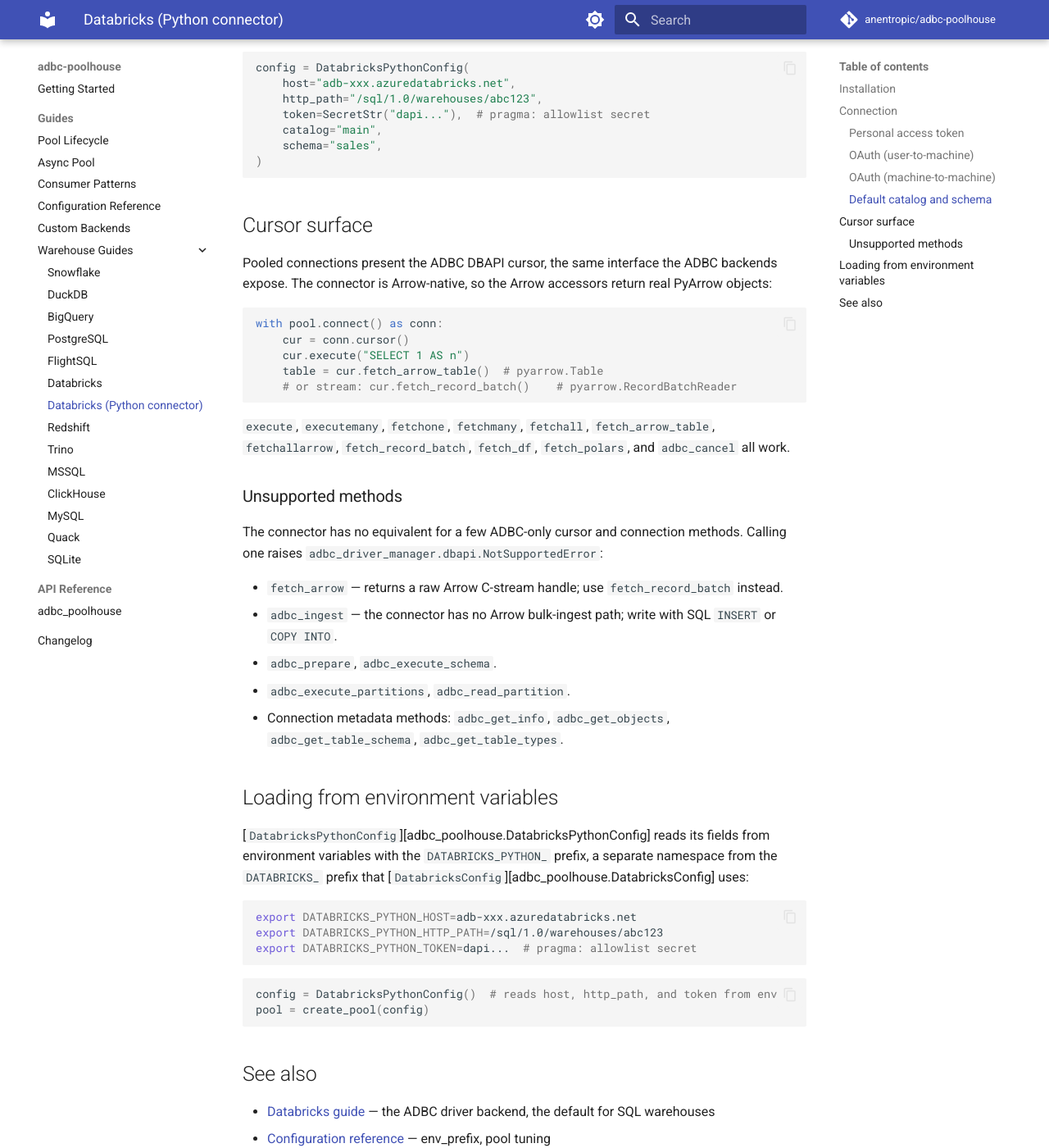
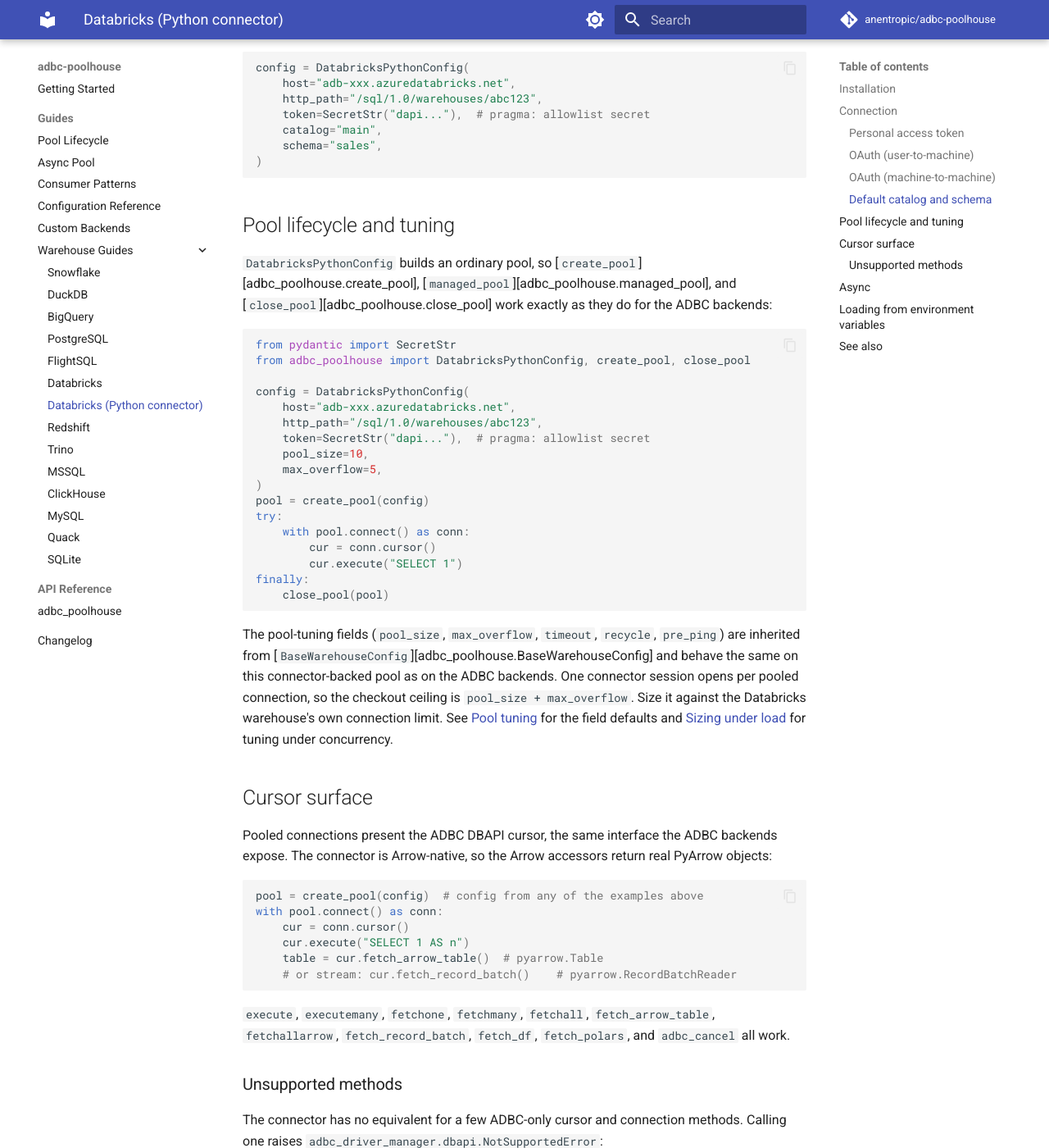
Before and after one commit to anentropic/adbc-poolhouse, an MkDocs documentation site: the page built from docs/src/guides/databricks-python.md, in a window 1280 px wide and 1400 px high, scrolled down 1959 px. Shown: the whole window at 82% size. Built offline with MkDocs 1.6.1 and Material for MkDocs 9.7.7, drawn with Linux system fonts in a browser that asks for light colours; comment, search, counter and statistics services are not loaded; some of the changed text lies outside the part shown.

Commit message:
docs: thread DatabricksPythonConfig through shared guides + async
Doc-review follow-up for the Databricks Python connector backend. The new
guide was strong on its own but the backend was missing from the cross-cutting
docs, and async support for it was undocumented (and contradicted by async.md).

- databricks-python.md: add "Pool lifecycle and tuning" section (full
  create_pool -> connect -> close_pool arc, confirms inherited tuning fields,
  one connector session per pooled connection) and an "Async" section
  (runnable create_async_pool example + NotSupportedError caveat); reground the
  ODBC claim on the attestable Thrift fact; make the cursor snippet self-contained.
- async.md: note the wrapper accepts DatabricksPythonConfig but that non-ADBC
  backend raises NotSupportedError for the adbc_* methods, reconciling the
  previously latent contradiction.
- configuration.md: add DATABRICKS_PYTHON_ env-prefix row.
- pool-lifecycle.md: add to backend list (13 -> 14); fix the follow-on claim
  that every config builds ADBC kwargs.
- index.md: add to install table and PyPI config-class list.

mkdocs build --strict passes.

Co-Authored-By: Claude Opus 4.8 (1M context) <noreply@anthropic.com>
Claude-Session: https://claude.ai/code/session_01P9BVYgaFDFq7bwFNBxe15C

````diff
--- a/docs/src/guides/databricks-python.md
+++ b/docs/src/guides/databricks-python.md
@@ -6,9 +6,9 @@ the connector's Statement Execution ("kernel") path rather than Thrift.
 
 Most workloads should use [`DatabricksConfig`][adbc_poolhouse.DatabricksConfig], which
 runs on the ADBC driver and is the default choice for SQL warehouses. Reach for
-`DatabricksPythonConfig` only when you need the non-Thrift path — in particular
-**Lakehouse//RT**, which rejects Thrift and does not accept ADBC or ODBC
-connections at all. If you are not targeting Lakehouse//RT, prefer
+`DatabricksPythonConfig` only when you need the non-Thrift path, in particular
+**Lakehouse//RT**, which rejects the Thrift protocol that the ADBC and ODBC
+drivers use. If you are not targeting Lakehouse//RT, prefer
 [`DatabricksConfig`][adbc_poolhouse.DatabricksConfig].
 
 ## Installation
@@ -99,6 +99,43 @@ config = DatabricksPythonConfig(
 )
 ```
 
+## Pool lifecycle and tuning
+
+`DatabricksPythonConfig` builds an ordinary pool, so
+[`create_pool`][adbc_poolhouse.create_pool],
+[`managed_pool`][adbc_poolhouse.managed_pool], and
+[`close_pool`][adbc_poolhouse.close_pool] work exactly as they do for the ADBC
+backends:
+
+```python
+from pydantic import SecretStr
+from adbc_poolhouse import DatabricksPythonConfig, create_pool, close_pool
+
+config = DatabricksPythonConfig(
+    host="adb-xxx.azuredatabricks.net",
+    http_path="/sql/1.0/warehouses/abc123",
+    token=SecretStr("dapi..."),  # pragma: allowlist secret
+    pool_size=10,
+    max_overflow=5,
+)
+pool = create_pool(config)
+try:
+    with pool.connect() as conn:
+        cur = conn.cursor()
+        cur.execute("SELECT 1")
+finally:
+    close_pool(pool)
+```
+
+The pool-tuning fields (`pool_size`, `max_overflow`, `timeout`, `recycle`,
+`pre_ping`) are inherited from
+[`BaseWarehouseConfig`][adbc_poolhouse.BaseWarehouseConfig] and behave the same on
+this connector-backed pool as on the ADBC backends. One connector session opens per
+pooled connection, so the checkout ceiling is `pool_size + max_overflow`. Size it
+against the Databricks warehouse's own connection limit. See
+[Pool tuning](configuration.md#pool-tuning) for the field defaults and
+[Sizing under load](configuration.md#sizing-under-load) for tuning under concurrency.
+
 ## Cursor surface
 
 Pooled connections present the ADBC DBAPI cursor, the same interface the ADBC
@@ -106,6 +143,7 @@ backends expose. The connector is Arrow-native, so the Arrow accessors return
 real PyArrow objects:
 
 ```python
+pool = create_pool(config)  # config from any of the examples above
 with pool.connect() as conn:
     cur = conn.cursor()
     cur.execute("SELECT 1 AS n")
@@ -127,6 +165,46 @@ Calling one raises `adbc_driver_manager.dbapi.NotSupportedError`:
 - `adbc_prepare`, `adbc_execute_schema`.
 - `adbc_execute_partitions`, `adbc_read_partition`.
 - Connection metadata methods: `adbc_get_info`, `adbc_get_objects`, `adbc_get_table_schema`, `adbc_get_table_types`.
+
+## Async
+
+The async entry points work with this backend too.
+[`create_async_pool`][adbc_poolhouse.create_async_pool],
+[`managed_async_pool`][adbc_poolhouse.managed_async_pool], and
+[`close_async_pool`][adbc_poolhouse.close_async_pool] accept a
+`DatabricksPythonConfig` the same way they accept an ADBC config, running each
+blocking connector call on a worker thread:
+
+```python
+import anyio
+from pydantic import SecretStr
+from adbc_poolhouse import DatabricksPythonConfig, create_async_pool, close_async_pool
+
+
+async def main():
+    config = DatabricksPythonConfig(
+        host="adb-xxx.azuredatabricks.net",
+        http_path="/sql/1.0/warehouses/abc123",
+        token=SecretStr("dapi..."),  # pragma: allowlist secret
+    )
+    pool = create_async_pool(config)
+    try:
+        async with await pool.connect() as conn:
+            cur = conn.cursor()  # synchronous, no await
+            await cur.execute("SELECT 1")
+            table = await cur.fetch_arrow_table()
+    finally:
+        await close_async_pool(pool)
+
+
+anyio.run(main)
+```
+
+The method-support rules carry over: the ADBC-only methods listed under
+[Unsupported methods](#unsupported-methods) raise `NotSupportedError` on the async
+surface as well, because the async cursor offloads to the same connector. Install the
+`[async]` extra and see the [async pool guide](async.md) for the concurrency model and
+the experimental-API caveat.
 
 ## Loading from environment variables
 
@@ -151,3 +229,4 @@ pool = create_pool(config)
 - [Databricks guide](databricks.md) — the ADBC driver backend, the default for SQL warehouses
 - [Configuration reference](configuration.md) — env_prefix, pool tuning
 - [Pool lifecycle](pool-lifecycle.md) — close_pool, pytest fixtures
+- [Async pool](async.md) — the asyncio/trio wrapper and its concurrency model
````
Also changed, not shown: docs/src/guides/async.md (+9 -0 lines), docs/src/guides/configuration.md (+1 -0 lines), docs/src/guides/pool-lifecycle.md (+3 -2 lines), docs/src/index.md (+2 -1 lines).
